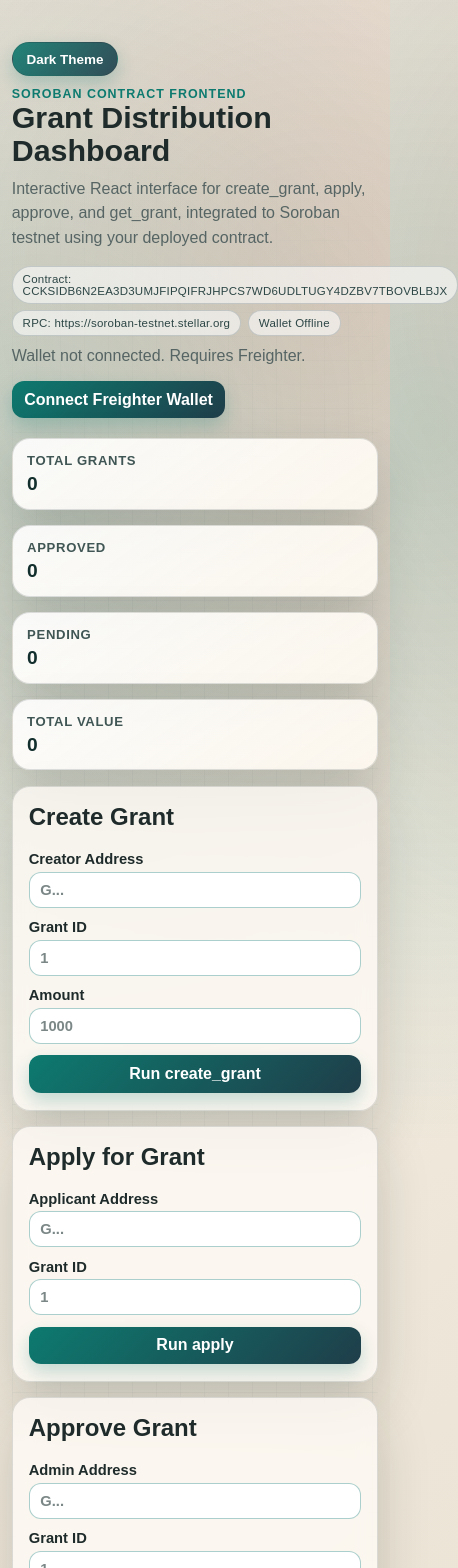
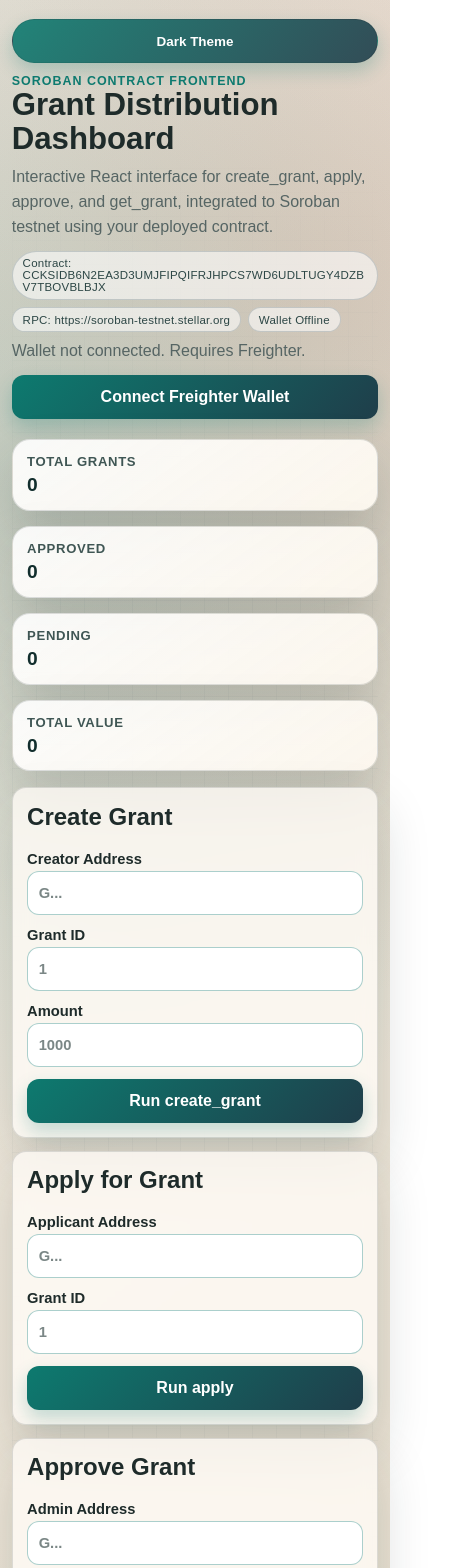
Before and after one commit to srijan7044/Grant-Distribution-System, a React (Vite) app in the folder frontend/: page / in a window 390 px wide. Shown: the top 1568 px of the page, 458 px wide, since content can reach past the window. Built offline with nearby package versions, Linux system fonts and the light colour scheme; what @stellar/stellar-sdk would draw is missing.

Commit message:
mobile screen compatibility implemented

```diff
--- a/frontend/src/App.jsx
+++ b/frontend/src/App.jsx
@@ -505,11 +505,13 @@ export default function App() {
                 <tbody>
                   {grantList.map((grant) => (
                     <tr key={grant.id}>
-                      <td>{grant.id}</td>
-                      <td>{grant.creator}</td>
-                      <td>{grant.amount}</td>
-                      <td>{grant.recipient ?? "-"}</td>
-                      <td>{grant.approved ? "Yes" : "No"}</td>
+                      <td data-label="ID">{grant.id}</td>
+                      <td data-label="Creator">{grant.creator}</td>
+                      <td data-label="Amount">{grant.amount}</td>
+                      <td data-label="Recipient">{grant.recipient ?? "-"}</td>
+                      <td data-label="Approved">
+                        {grant.approved ? "Yes" : "No"}
+                      </td>
                     </tr>
                   ))}
                 </tbody>
--- a/frontend/src/styles.css
+++ b/frontend/src/styles.css
@@ -45,6 +45,7 @@ body,
 
 body {
   font-family: "Plus Jakarta Sans", sans-serif;
+  -webkit-text-size-adjust: 100%;
   color: var(--ink);
   background:
     radial-gradient(circle at 10% 18%, var(--glow-a), transparent 36%),
@@ -127,6 +128,7 @@ h1 {
   max-width: 70ch;
   color: var(--muted);
   line-height: 1.55;
+  overflow-wrap: anywhere;
 }
 
 .hero-meta {
@@ -145,6 +147,7 @@ h1 {
   color: #2c4645;
   font-size: 0.78rem;
   letter-spacing: 0.02em;
+  overflow-wrap: anywhere;
 }
 
 .cta-button {
@@ -255,6 +258,7 @@ input {
   border: 1px solid rgba(15, 118, 110, 0.35);
   border-radius: var(--radius-md);
   padding: 0.56rem 0.66rem;
+  min-height: 44px;
   color: var(--ink);
   background: rgba(255, 255, 255, 0.97);
   transition:
@@ -289,6 +293,7 @@ button {
   border: 0;
   border-radius: var(--radius-md);
   padding: 0.62rem 0.78rem;
+  min-height: 44px;
   color: #fff;
   cursor: pointer;
   background: linear-gradient(135deg, var(--brand), var(--accent));
@@ -324,6 +329,20 @@ button:disabled {
   background: rgba(255, 255, 255, 0.66);
 }
 
+[data-theme="dark"] .grant-card {
+  border-color: rgba(192, 223, 217, 0.3);
+  background: rgba(19, 31, 32, 0.9);
+}
+
+[data-theme="dark"] .grant-card h3 {
+  color: #e8fbf7;
+}
+
+[data-theme="dark"] .grant-card li,
+[data-theme="dark"] .grant-card p {
+  color: #cfe8e3;
+}
+
 .grant-card ul,
 .activity-log {
   margin: 0;
@@ -332,6 +351,7 @@ button:disabled {
 
 .table-wrap {
   overflow-x: auto;
+  -webkit-overflow-scrolling: touch;
 }
 
 table {
@@ -346,6 +366,7 @@ td {
   padding: 0.54rem;
   border-bottom: 1px solid rgba(38, 70, 83, 0.16);
   font-size: 0.93rem;
+  overflow-wrap: anywhere;
 }
 
 th {
@@ -364,6 +385,7 @@ th {
   border-left: 4px solid var(--gold);
   padding: 0.6rem;
   border-radius: 8px;
+  overflow-wrap: anywhere;
 }
 
 [data-theme="dark"] .pill {
@@ -426,6 +448,31 @@ th {
 
   .page-shell {
     width: min(920px, 94vw);
+    padding: 1.8rem 0 2.4rem;
+  }
+}
+
+@media (max-width: 760px) {
+  .page-shell {
+    width: min(920px, 95vw);
+    padding: 1.35rem 0 1.9rem;
+  }
+
+  h1 {
+    font-size: clamp(1.58rem, 8vw, 2rem);
+  }
+
+  .hero-meta {
+    margin: 0.7rem 0 0.4rem;
+  }
+
+  .panel {
+    padding: 0.9rem;
+  }
+
+  th,
+  td {
+    font-size: 0.88rem;
   }
 }
 
@@ -450,4 +497,88 @@ th {
   .pill {
     font-size: 0.72rem;
   }
+
+  .grid {
+    gap: 0.78rem;
+  }
+
+  .panel {
+    border-radius: 14px;
+  }
+
+  .table-wrap {
+    overflow: visible;
+  }
+
+  table,
+  thead,
+  tbody,
+  tr,
+  th,
+  td {
+    display: block;
+    width: 100%;
+  }
+
+  thead {
+    display: none;
+  }
+
+  tbody {
+    display: grid;
+    gap: 0.65rem;
+  }
+
+  tr {
+    border: 1px solid rgba(38, 70, 83, 0.2);
+    border-radius: 12px;
+    background: rgba(255, 255, 255, 0.46);
+    padding: 0.4rem 0.6rem;
+  }
+
+  [data-theme="dark"] tr {
+    background: rgba(20, 32, 33, 0.78);
+    border-color: rgba(190, 219, 214, 0.18);
+  }
+
+  td {
+    min-height: 34px;
+    border-bottom: 0;
+    padding: 0.35rem 0;
+    display: grid;
+    grid-template-columns: 110px 1fr;
+    gap: 0.45rem;
+    align-items: start;
+  }
+
+  td::before {
+    content: attr(data-label);
+    font-weight: 700;
+    color: var(--accent);
+    text-transform: uppercase;
+    letter-spacing: 0.03em;
+    font-size: 0.74rem;
+  }
+
+  .grant-card li,
+  .activity-log li {
+    overflow-wrap: anywhere;
+  }
 }
+
+@media (max-width: 420px) {
+  .page-shell {
+    width: 94vw;
+    padding: 1rem 0 1.5rem;
+  }
+
+  .theme-switcher,
+  .cta-button,
+  button[type="submit"] {
+    width: 100%;
+  }
+
+  td {
+    grid-template-columns: 88px 1fr;
+  }
+}
```
